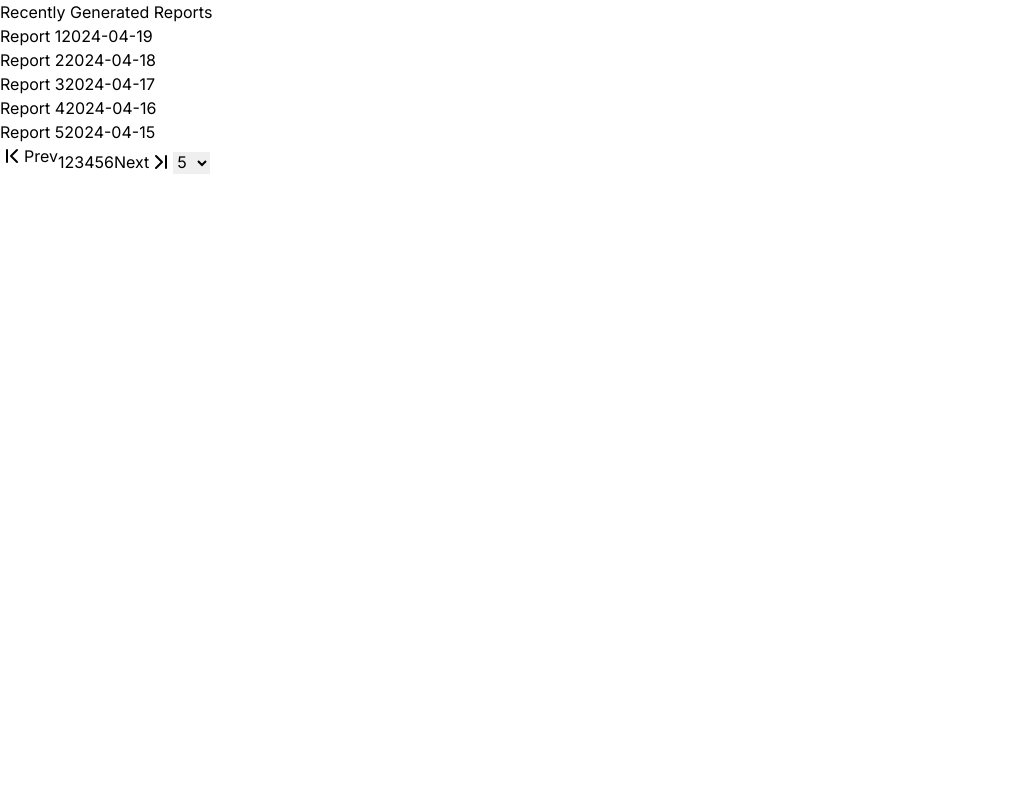
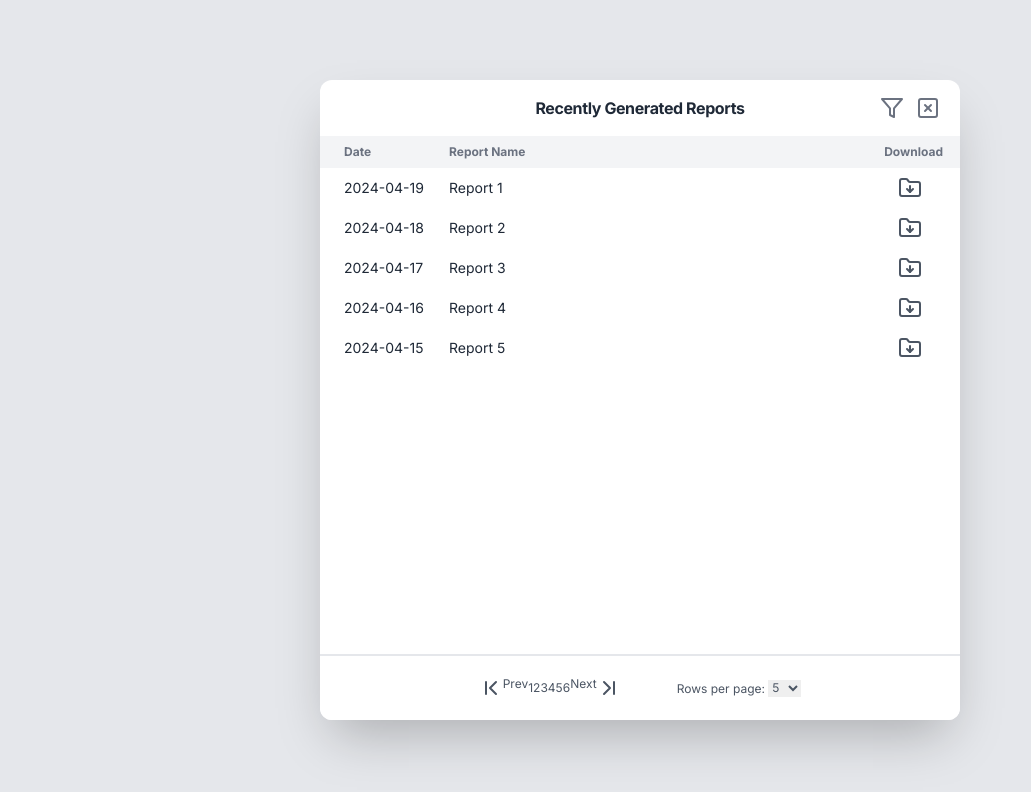
Before and after one commit to Its-Anth0ny/dialogbox, a Next.js app: page /pagination in a window 1280 px wide. Shown: the top 792 px of the page, without its empty margins (0-1031 px from the left). Built offline with nearby package versions, Linux system fonts and the light colour scheme.

Commit message:
major designing

```diff
--- a/src/app/layout.tsx
+++ b/src/app/layout.tsx
@@ -3,11 +3,6 @@ import { Inter } from "next/font/google";
 import "./globals.css";
 
 const inter = Inter({ subsets: ["latin"] });
-
-export const metadata: Metadata = {
-  title: "Create Next App",
-  description: "Generated by create next app",
-};
 
 export default function RootLayout({
     children,
@@ -16,7 +11,9 @@ export default function RootLayout({
 }>) {
     return (
         <html lang="en">
-      <body className={inter.className}>{children}</body>
+            <body className={`w-screen h-screen ${inter.className}`}>
+                {children}
+            </body>
         </html>
     );
 }
--- a/src/app/pagination/page.tsx
+++ b/src/app/pagination/page.tsx
@@ -38,7 +38,8 @@ const ReportsPage = () => {
     }, [rowNum, reports.length]);
 
     return (
-        <div className="">
+        <div className="w-full h-full flex justify-center items-center bg-gray-200">
+            <div className="h-[80%] max-w-full w-full md:max-w-[75%] md:w-auto lg:max-w-[50%] lg:w-auto flex flex-col justify-between rounded-xl bg-white shadow-2xl">
                 <ReportDialog reports={currentReports} />
                 <Paginator
                     currentPage={currentPage}
@@ -47,6 +48,7 @@ const ReportsPage = () => {
                     onPageChange={handlePageChange}
                 />
             </div>
+        </div>
     );
 };
 
--- a/src/app/pagination/paginator.tsx
+++ b/src/app/pagination/paginator.tsx
@@ -1,4 +1,5 @@
 import { ChevronFirst, ChevronLast } from "lucide-react";
+import { generateDummyReports } from "../../utils/dummydata";
 
 const Paginator = ({
     currentPage,
@@ -7,9 +8,11 @@ const Paginator = ({
     onPageChange,
 }) => {
     const pages = Array.from({ length: totalPages }, (_, i) => i + 1);
+    const reports = generateDummyReports();
 
     return (
-        <div className="paginator">
+        <div className="flex justify-center items-center space-x-14 text-gray-600 text-xs rounded-xl bg-white p-5">
+            <div className="flex items-center">
                 <button
                     onClick={() => {
                         currentPage > 1 && onPageChange(currentPage - 1);
@@ -32,7 +35,8 @@ const Paginator = ({
                 ))}
                 <button
                     onClick={() => {
-                    currentPage < totalPages && onPageChange(currentPage + 1);
+                        currentPage < totalPages &&
+                            onPageChange(currentPage + 1);
                     }}
                     disabled={currentPage === currentPage + 1}
                 >
@@ -41,16 +45,22 @@ const Paginator = ({
                         <ChevronLast />
                     </div>
                 </button>
+            </div>
+            <div>
+                <label>Rows per page: </label>
                 <select
                     onChange={(e) => onRowNumChange(e.target.value)}
                     defaultValue={5}
                 >
-                {[...Array(15)].map((_, index) => (
+                    {[...Array(reports.length < 15 ? reports.length : 15)].map(
+                        (_, index) => (
                             <option key={index + 1} value={index + 1}>
                                 {index + 1}
                             </option>
-                ))}
+                        )
+                    )}
                 </select>
+            </div>
         </div>
     );
 };
--- a/src/app/pagination/reportdialog.tsx
+++ b/src/app/pagination/reportdialog.tsx
@@ -1,15 +1,63 @@
+import { FolderDown, Filter, SquareX } from "lucide-react";
+
 const ReportDialog = ({ reports }) => {
     return (
-        <div className="report-dialog">
-            <h2>Recently Generated Reports</h2>
-            <ul>
-                {reports.map((report) => (
-                    <ul key={report.id} className="flex">
-                        <li>{report.name}</li>
-                        <li>{report.generatedDate}</li>
-                    </ul>
-                ))}
-            </ul>
+        <div className="h-full relative border-solid border-gray-200 border-b-2 overflow-hidden">
+            <div className="flex justify-center items-center p-4 relative">
+                <h2 className="text-base text-center font-bold text-gray-800 tracking-tight">
+                    Recently Generated Reports
+                </h2>
+                <Filter className="absolute top-0 right-0 mt-4 mr-14 text-gray-500" />
+                <SquareX className="absolute top-0 right-0 mt-4 mr-5 text-gray-500" />
+            </div>
+            <table className="w-full table-fixed">
+                <thead className="text-left text-xs font-semibold text-gray-500 bg-gray-100">
+                    <tr>
+                        <th className="w-[20%] py-2 pl-6">Date</th>
+                        <th className="w-[68%] py-2">Report Name</th>
+                        <th className="w-auto py-2 pr-6 text-center">
+                            Download
+                        </th>
+                    </tr>
+                </thead>
+                <tbody>
+                    {reports.map((report) => (
+                        <tr key={report.id} className="text-sm text-gray-800">
+                            <td className="py-2 pl-6">
+                                {report.generatedDate}
+                            </td>
+                            <td className="py-2">{report.name}</td>
+                            <td className="py-2 pr-6 flex justify-center">
+                                <FolderDown className="text-gray-600" />
+                            </td>
+                        </tr>
+                    ))}
+                </tbody>
+            </table>
+
+            {/* <div>
+                <ul className="w-full text-xs font-semibold text-gray-500 flex bg-gray-100 px-6 py-2">
+                    <li className="flex-shrink-0 w-[20%]">Date</li>
+                    <li className="flex-shrink-0 lg:flex-grow-0 lg:w-[60%] overflow-hidden">
+                        Report Name
+                    </li>
+                    <li className="flex-shrink-0 w-[20%]">Download</li>
+                </ul>
+                <div className="my-2">
+                    {reports.map((report) => (
+                        <ul
+                            key={report.id}
+                            className="w-full text-sm text-gray-800 flex bg-white px-6 py-2"
+                        >
+                            <li className="">{report.generatedDate}</li>
+                            <li className="">{report.name}</li>
+                            <li className="flex justify-center">
+                                <FolderDown className="text-gray-600" />
+                            </li>
+                        </ul>
+                    ))}
+                </div>
+            </div> */}
         </div>
     );
 };
--- a/tailwind.config.ts
+++ b/tailwind.config.ts
@@ -1,3 +1,4 @@
+// import { Roboto } from "next/font/google";
 import type { Config } from "tailwindcss";
 
 const config: Config = {
@@ -13,6 +14,9 @@ const config: Config = {
         "gradient-conic":
           "conic-gradient(from 180deg at 50% 50%, var(--tw-gradient-stops))",
       },
+      fontFamily: {
+        // sans: ['Roboto', 'ui-sans-serif', 'system-ui'],
+      },
     },
   },
   plugins: [],
```
Lines whose indentation alone changed are shown as unchanged.
